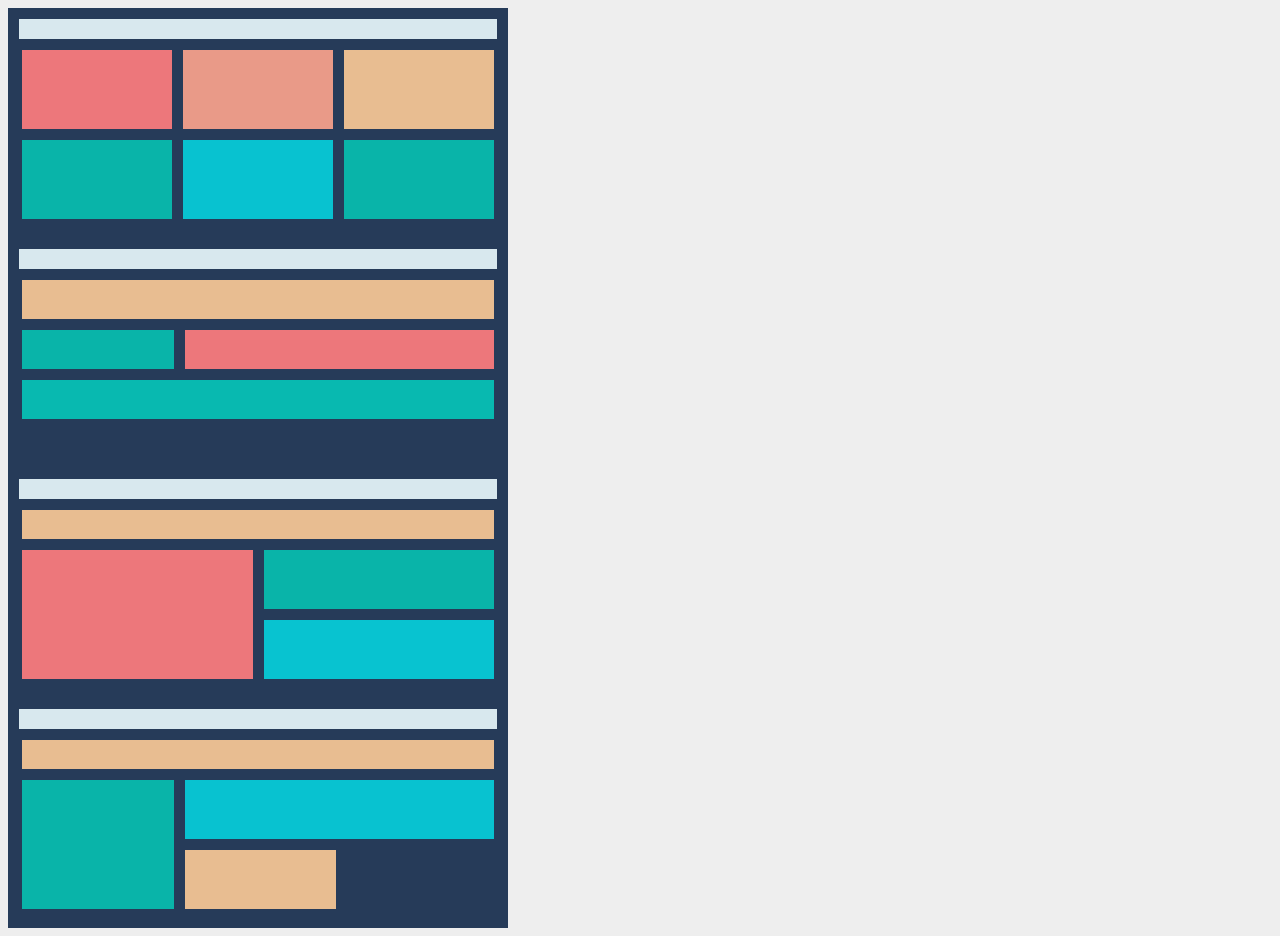
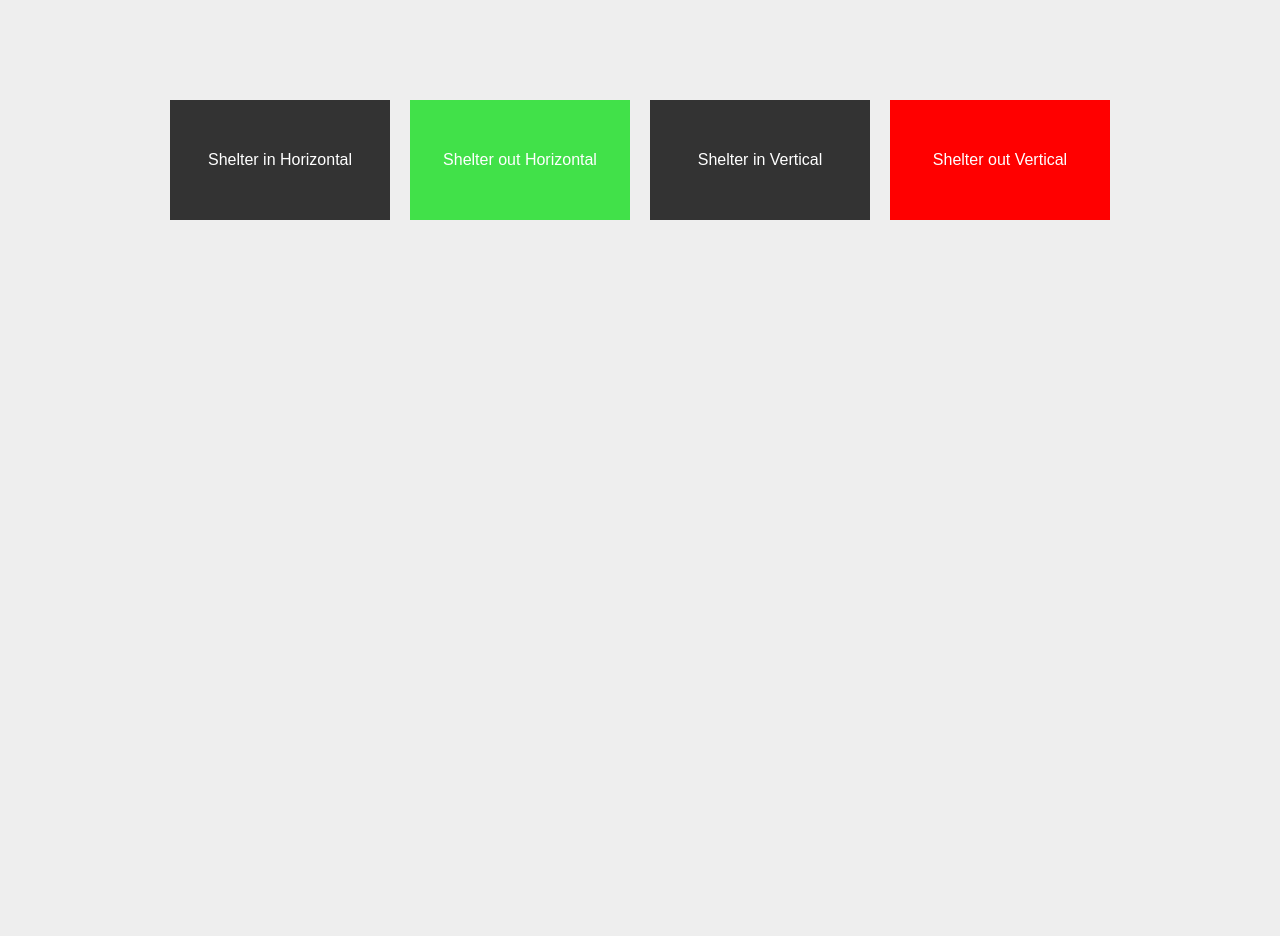
Before and after one commit to nazrinhuseynli13-bit/Lesson1, a plain HTML site: page index.html in a window 1280 px wide. After the commit the page ends 800 px from the top, so only its background shows below. Drawn offline with Linux system fonts and the light colour scheme.

Commit message:
lesson14

```diff
--- a/index.html
+++ b/index.html
@@ -7,45 +7,11 @@
    <link rel="stylesheet" href="./style.css">
 <head>
  <body>
-<div class="window">
-    <div class="header"></div>
-    <div class="grid1">
-        <div class="box red"></div>
-        <div class="box orange"> </div>
-        <div class="box beige"> </div>
-        <div class="box green">  </div>
-        <div class="box cyan">  </div>
-        <div class="box green"> </div>
-    </div>
-</div>
-<div class="window">
-    <div class="header"></div>
-    <div class="grid3">
-        <div class="box beige"> </div>
-        <div class="box green"> </div>
-        <div class="box red"> </div>
-        <div class="box green2"> </div>
-    </div>
-</div>
-<div class="window">
-    <div class="header"> </div>
-    <div class="grid7">
-        <div class="box beige">  </div>
-        <div class="box red">  </div>
-        <div class="box green">  </div>
-        <div class="box cyan">  </div>
-        <div class="box beige"> </div>
-    </div>
-</div>
-<div class="window">
-    <div class="header"> </div>
-    <div class="grid9">
-        <div class="box beige">   </div>
-        <div class="box green">  </div>
-        <div class="box cyan"> </div>
-        <div class="box red"> </div>
-        <div class="box beige"> </div>
-    </div>
+<div class="container">
+    <div class=" box shelter-in-horizontal"> Shelter in Horizontal </div>
+    <div class="box shelter-out-horizontal"> Shelter out Horizontal </div>
+    <div class="box shelter-in-vertical"> Shelter in Vertical </div>
+    <div class="box shelter-out-vertical"> Shelter out Vertical </div>
 </div>
 </body>
 </html>
--- a/style.css
+++ b/style.css
@@ -1,129 +1,77 @@
-* {
-    box-sizing: border-box;
+body {
+    background: #eee;
+    font-family: Arial;
 }
-body {
-    background: #eeeeee;
-}
-.window {
-    width: 500px;
-    height: 230px;
-    background: #263b59;
-    border:6px solid #263b59;
-    padding: 5px;
-}
-.header {
-    height: 20px;
-    background: #d8e8ee;
-    margin-bottom: 8px;
-}
-.grid1{
-    display: grid;
-    grid-template-columns: repeat(3,1fr);
-    grid-template-rows: 1fr 1fr;
-    gap: 5px;
-    height: 175px;
+.container {
+    display: flex;
+    flex-wrap: wrap;
+    gap: 20px;
+    justify-content: center;
+    margin-top: 100px;
 }
 .box {
-    border: 3px solid #263b59
+    width: 220px;
+    height: 120px;
+    background: #333;
+    color: white;
+    display: flex;
+    align-items: center;
+    justify-content: center;
+    position: relative;
+    overflow: hidden;
+    cursor: pointer;
 }
-.red {
-    background: #ed777b;
+.shelter-in-horizontal::before {
+    content: "";
+    position: absolute;
+    background: rgb(40, 20, 220);
+    inset: 0;
+    transform: scaleX(0);
+    transform-origin: left;
+    transition: 0.5s;
 }
-.orange {
-    background: #e99a88;
+.shelter-in-horizontal:hover::before {
+    transform: scaleX(1);
 }
-.beige {
-    background: #e8bd91;
+.shelter-out-horizontal::before {
+    content:"";
+    position: absolute;
+    background: rgb(65, 225, 73);
+    inset: 0;
+    transform: scaleX(1);
+    transform-origin: right;
+    transition: 0.5s;
 }
-.green {
-    background: #09b4a9;
+.shelter-out-horizontal:hover::before {
+    transform: scaleX(0);
 }
-.cyan {
-    background: #08c2d0;
+.shelter-in-vertical::before {
+    content: "";
+    position: absolute;
+    background: rgb(89, 46, 139);
+    inset: 0;
+    transform: scaleY(0);
+    transform-origin: top;
+    transition: 0.5s;
 }
-.grid3 {
-    height: 175px;
-    display: grid;
-    grid-template-columns: 1fr 2fr;
-    grid-template-rows: 45px 45px 45px;
-    gap: 5px;
+.shelter-in-vertical:hover::before {
+    transform: scaleY(1);
 }
-.grid3 .box:nth-child(1) {
-    grid-column: 1 / 3;
-    background: #e8bd91;
+.shelter-out-vertical::before {
+    content: "";
+    position: absolute;
+    background: rgb(255, 0, 0);
+    inset: 0;
+    transform: scaleY(1);
+    transform-origin: bottom;
+    transition: 0.5s;
 }
-.grid3 .box.box:nth-child(2) {
-    background: #09b4a9;
+.shelter-out-vertical:hover::before {
+    transform: scaleY(0);
 }
-.grid3 .box.box.box:nth-child(3) {
-    grid-column: 2;
-    grid-row: 2;
-    background: #ed777b;
+.box {
+    isolation: isolate;
 }
-.grid3 .box.box.box:nth-child(4) {
-    grid-column: 1 / 3;
-    grid-row: 3;
-    background: #08b9b0;
+.box::before {
+    z-index: -1;
 }
-.grid7 {
-    height: 175px;
-    display: grid;
-    grid-template-columns: 1fr 1fr;
-    grid-template-rows: 35px 65px 65px;
-    gap: 5px;
-}
-.grid7 .box:nth-child(1) {
-    grid-column: 1 / 3;
-    background: #e8bd91;
-}
-.grid7 .box:nth-child(2) {
-    grid-column: 1;
-    grid-row: 2 / 4;
-    background: #ed777b;
-}
-.grid7 .box:nth-child(3) {
-    grid-column: 2;
-    grid-row: 2;
-    background: #09b4a9;
-}
-.grid7 .box:nth-child(4) {
-    grid-column: 2;
-    grid-row: 3;
-    background: #08c3d0;
-}
-.grid7 .box:nth-child(5) {
-    display: none;
-}
-.grid9 {
-    height: 175px;
-    display: grid;
-    grid-template-columns: 1fr 2fr;
-    grid-template-rows: 35px 65px 65px;
-    gap: 5px;
-}
-.grid9 .box:nth-child(1) {
-    grid-column: 1 / 3;
-    background: #e8bd91;
-}
-.grid9 .box:nth-child(2) {
-    grid-column: 1;
-    grid-row: 2 / 4;
-    background: #09b4a9;
-}
-.grid9 .box:nth-child(3) {
-    grid-column: 2;
-    grid-row: 2;
-    background: #08c2d0;
-}
-.grind9 .box:nth-child(4) {
-    grid-column: 2;
-    grid-row: 3;
-    background: #ed777b;
-    wodth:50%;
-}
-.grid9 .box:nth-child(5) {
-    grid-column: 2;
-    grid-row: 3;
-    background: #e8bd91;
-    width:50%;
-}
```
